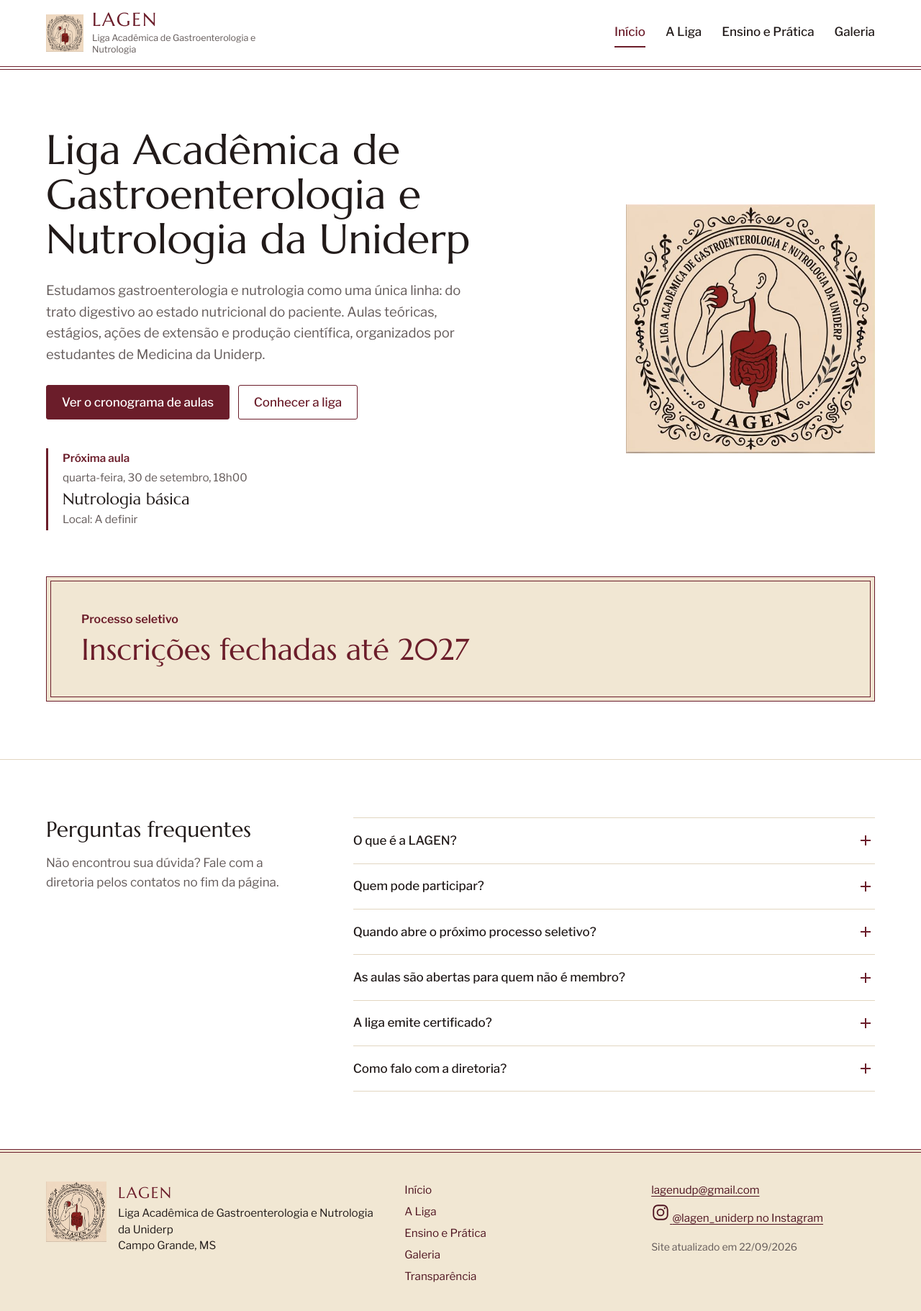
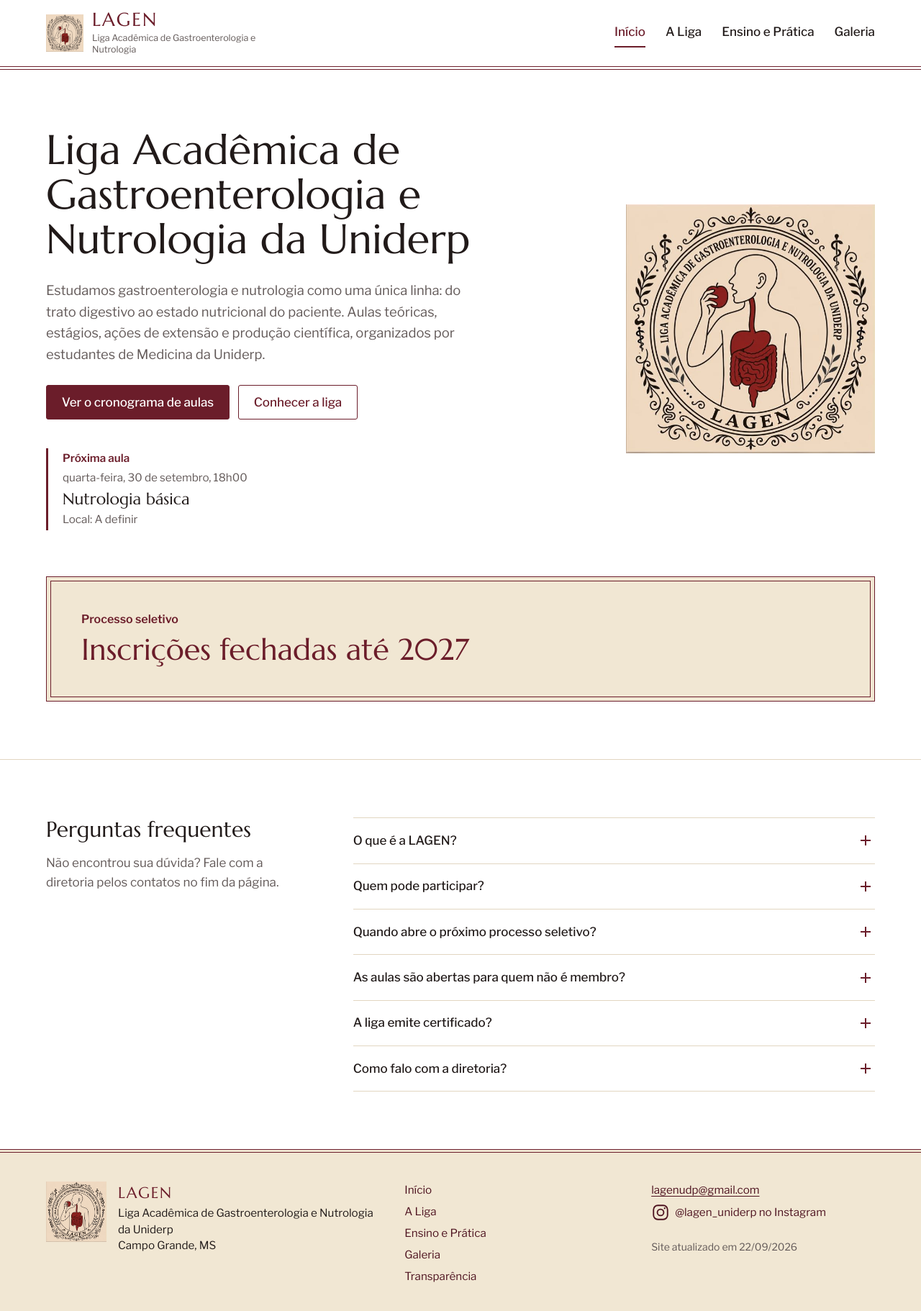
Before and after one commit to LAGENuniderp/lagen-uniderp.github.io, a Jekyll site: the page built from index.md, in a window 1280 px wide. Shown: the whole page at 72% size. Built offline with Jekyll 4.4.1, drawn with Linux system fonts in a browser that asks for light colours.

Commit message:
Enhance Instagram link styles in lagen.css
Add styles for Instagram link and icon hover effects.

```diff
--- a/assets/css/lagen.css
+++ b/assets/css/lagen.css
@@ -778,6 +778,16 @@ a.album__link:hover .album__titulo {
 .rodape__contato p { margin: 0 0 .35rem; }
 .rodape__contato a { overflow-wrap: anywhere; }
 .rodape__atualizado { margin-top: 1rem !important; font-size: .875rem; color: var(--grafite); }
+.rodape__instagram-link { display: inline-flex; align-items: center; gap: .45rem; text-decoration: none; }
+.rodape__instagram-icone { transition: transform .15s ease, color .15s ease; }
+.rodape__instagram-link:hover, .rodape__instagram-link:focus-visible {
+  text-decoration: underline;
+}
+.rodape__instagram-link:hover .rodape__instagram-icone,
+.rodape__instagram-link:focus-visible .rodape__instagram-icone {
+  color: var(--vinho);
+  transform: scale(1.12);
+}
 
 /* ---------------------------------------------------------------------
    Movimento reduzido e impressão
```
